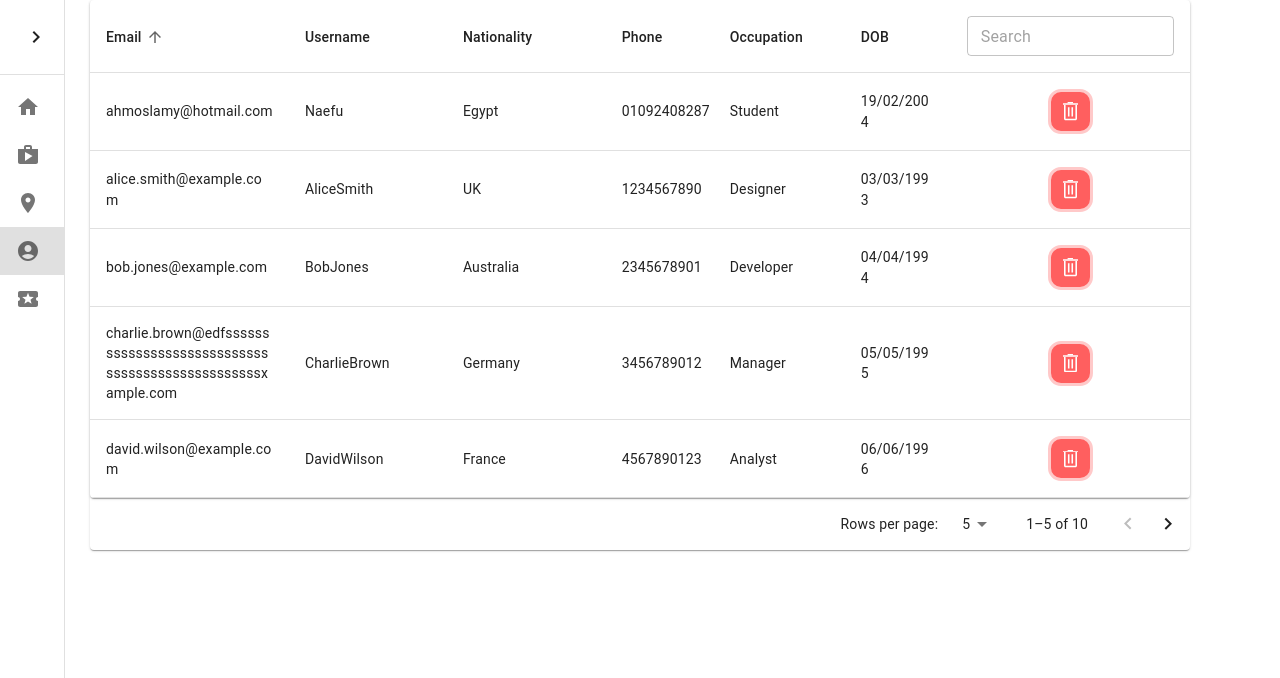
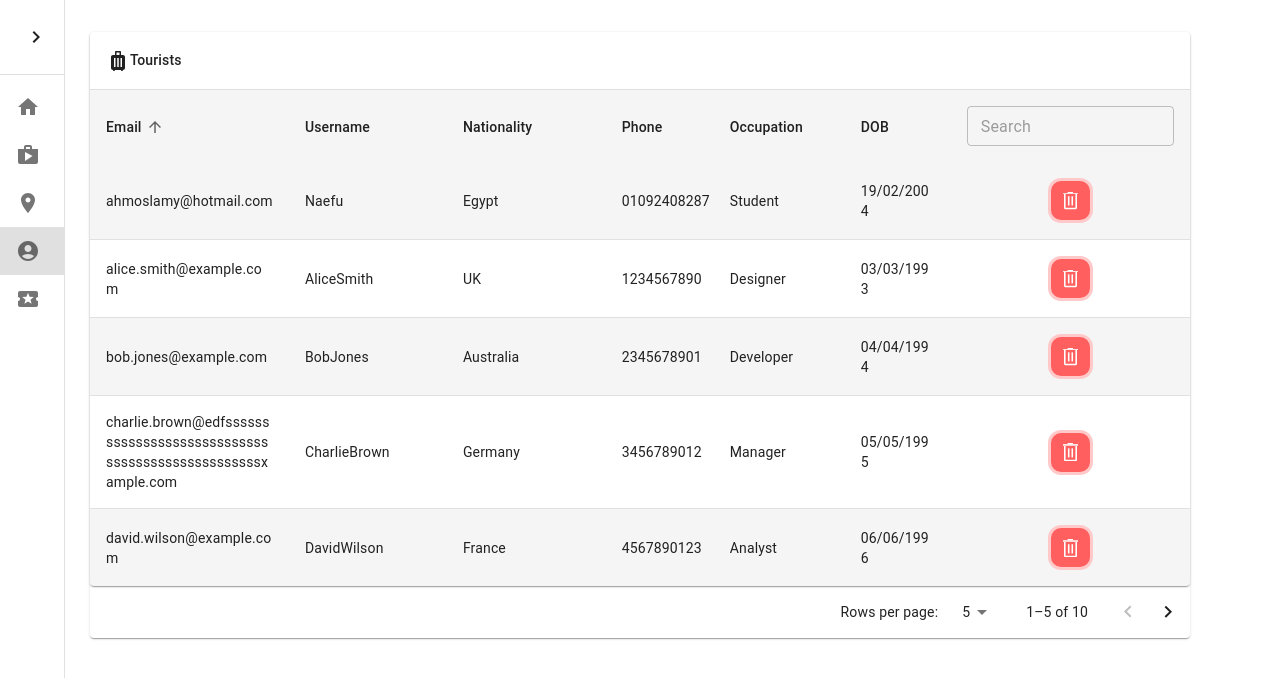
Before and after one commit to MohamedAbdel-Azeem/Traventure, a React (Vite) app in the folder client/: page /Tourists in a window 1280 px wide. Shown: the top 678 px of the page. Built offline with nearby package versions, Linux system fonts and the light colour scheme.

Commit message:
styling tourist table

```diff
--- a/client/src/App.tsx
+++ b/client/src/App.tsx
@@ -1,6 +1,6 @@
 import { BrowserRouter as Router, Routes, Route } from "react-router-dom";
 import AdminPage from "./pages/AdminPage";
-import Tourists from "./components/Admin/Tourists"
+import Accounts from "./components/Admin/Accounts"
 import "@mantine/core/styles.css";
 import { MantineProvider } from "@mantine/core";
 import './index.css';
@@ -11,7 +11,7 @@ function App() {
       <Router>
         <Routes>
         <Route path="/admin" element={<AdminPage />} />
-        <Route path="/Tourists" element={<Tourists />} />
+        <Route path="/Tourists" element={<Accounts />} />
 
         </Routes>
       </Router>
--- a/client/src/components/Admin/Tourists.tsx
+++ b/client/src/components/Admin/Accounts.tsx
@@ -2,16 +2,18 @@ import './Table.css';
 import CollapsibleTable from "./ImprovedTable"
 import ImprovedSidebar from './ImprovedSidebar';
 
-const Tourists = () => {
+const Accounts = () => {
     return (
     <div className="w-full flex items-center justify-center">
         <div className="w-[1500px]">
-        <ImprovedSidebar/>
-            <CollapsibleTable />
+            <ImprovedSidebar/>
+            <div className="mt-8">
+                <CollapsibleTable />
+            </div>
         </div>
     </div>
 
     );
 }
 
-export default Tourists;
+export default Accounts;
--- a/client/src/components/Admin/Dashboard.tsx
+++ b/client/src/components/Admin/Dashboard.tsx
@@ -1,6 +1,4 @@
 import React from 'react';
-import { useEffect, useState } from 'react';
-import { AccountsData } from '../data/AccountsData';
 import ItineraryCard from '../ItineraryCard';
 const Dashboard = () => {
     type CardDetails = {
--- a/client/src/components/Admin/ImprovedTable.tsx
+++ b/client/src/components/Admin/ImprovedTable.tsx
@@ -1,6 +1,8 @@
 import * as React from 'react';
 import { useState } from 'react';
 import {Table, TableBody, TableContainer, TableHead, TableRow, TableCell, TextField, TableSortLabel, TablePagination, Paper} from '@mui/material';
+import LuggageIcon from '@mui/icons-material/Luggage';
+import { styled } from '@mui/material/styles';
 function createData(
     email: string,
     Username:string,
@@ -21,12 +23,21 @@ function createData(
   };
 }
 
+const StyledTableRow = styled(TableRow)(({ theme }) => ({
+  '&:nth-of-type(odd)': {
+    backgroundColor: theme.palette.action.hover,
+  },
+  '&:last-child td, &:last-child th': {
+    border: 0,
+  },
+}));
+
 function Row(props: { row: ReturnType<typeof createData>, onDelete: (username: string) => void }) {
   const { row, onDelete } = props;
 
   return (
     <React.Fragment>
-      <TableRow sx={{ '& > *': { borderBottom: 'unset' } }} >
+      <StyledTableRow sx={{ '& > *': { borderBottom: 'unset' } }} >
         <TableCell className="max-w-[2px] break-words" component="th" scope="row">
           {row.email}
         </TableCell>
@@ -75,7 +86,7 @@ function Row(props: { row: ReturnType<typeof createData>, onDelete: (username: s
               </svg>
             </button>
           </TableCell>
-      </TableRow>
+      </StyledTableRow>
     </React.Fragment>
   );
 }
@@ -150,7 +161,13 @@ export default function CollapsibleTable() {
         <TableContainer component={Paper}>
           <Table aria-label="collapsible table">
             <TableHead>
-              <TableRow>
+              <TableCell colSpan={7}>
+                <LuggageIcon />
+                Tourists
+              </TableCell>
+              </TableHead>
+            <TableHead>
+              <StyledTableRow>
                 <TableCell className="w-[20%]">
                   <TableSortLabel
                     active={orderBy === 'email'}
@@ -214,7 +231,7 @@ export default function CollapsibleTable() {
                   onChange={handleSearchChange}
                 />
               </TableCell>
-              </TableRow>
+              </StyledTableRow>
             </TableHead>
             <TableBody>
               {paginatedRows.map((row) => (
--- a/client/src/pages/AdminPage.tsx
+++ b/client/src/pages/AdminPage.tsx
@@ -14,7 +14,7 @@ const AdminPage = () => {
             <ImprovedSidebar/>
             <div
                 style={{
-                    margin: `20px 20px 20px 270px`,
+                    margin: `20px 20px 20px 100px`,
                     transition: "200ms",
                 }}
             >
```
